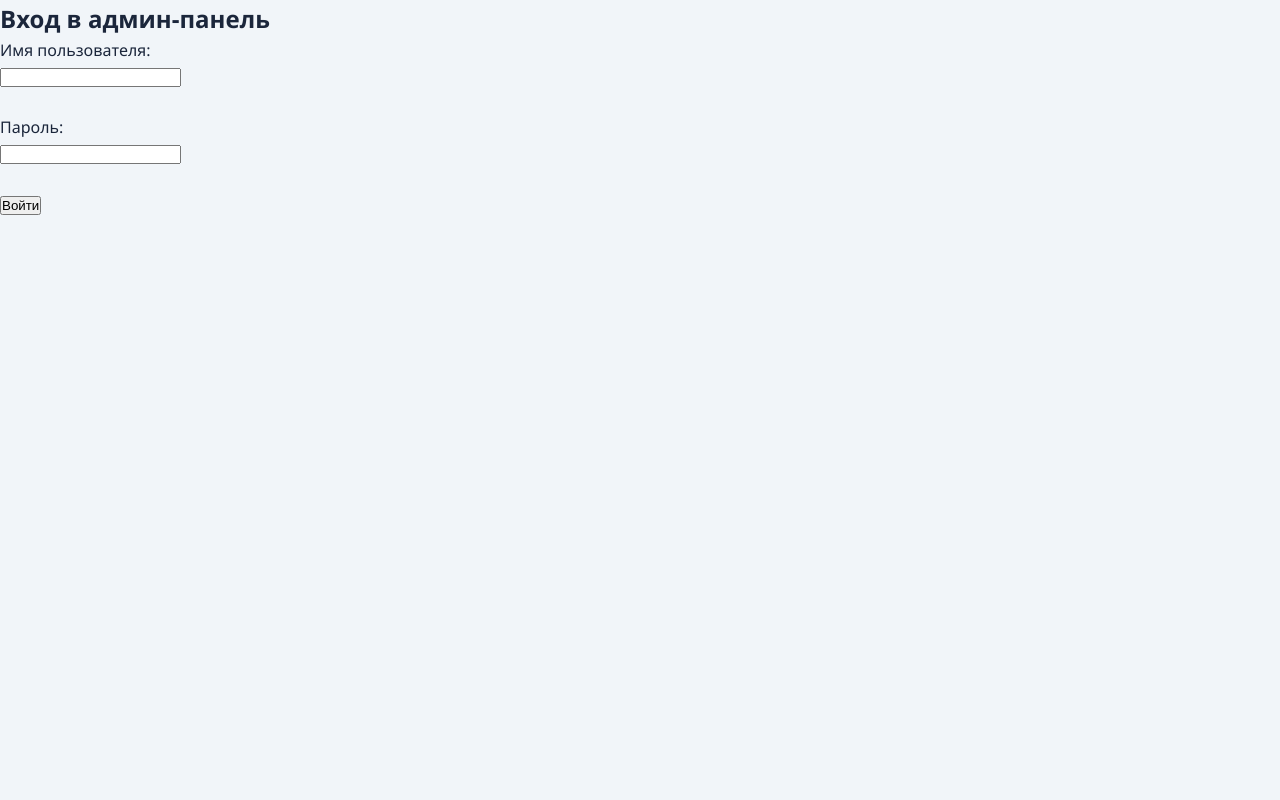
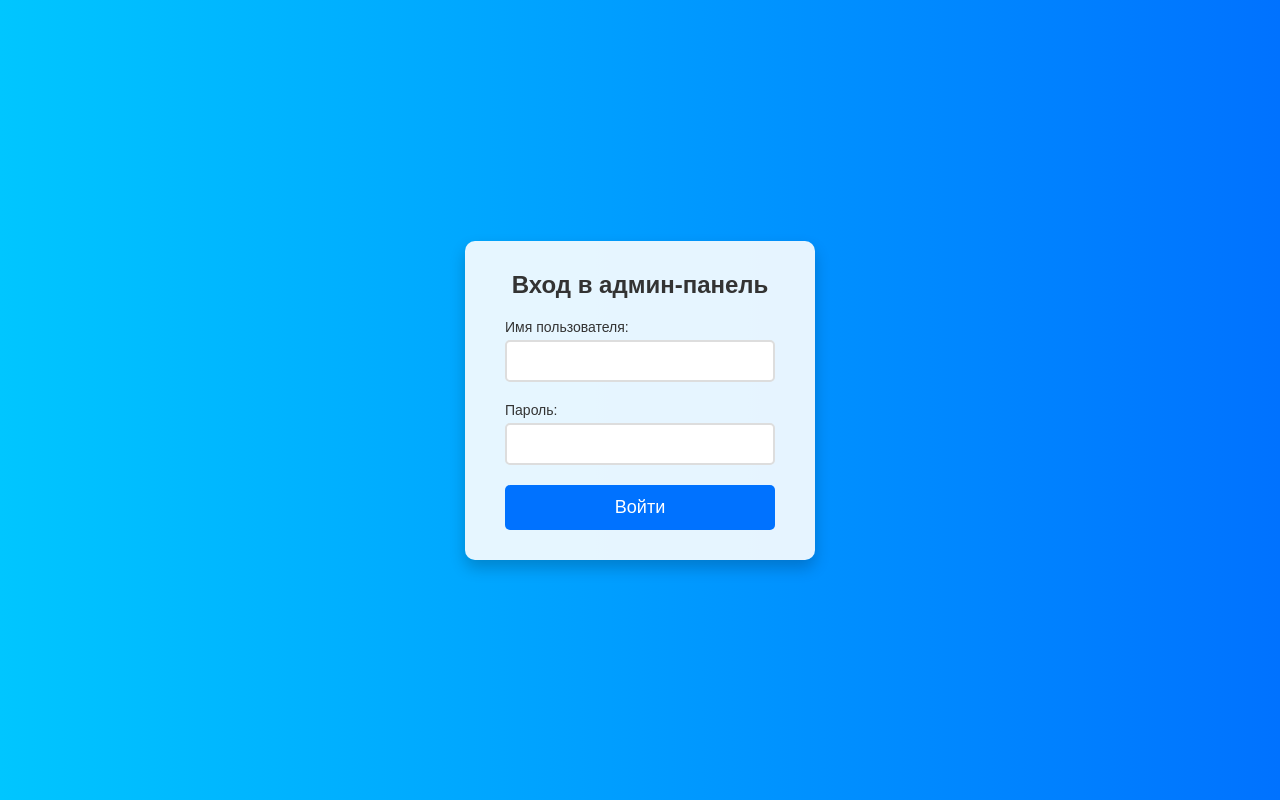
Before and after one commit to manch118/fastapi-blog, a FastAPI app: page /admin in a window 1280 px wide. Run offline with FastAPI, Linux system fonts and the light colour scheme.

Commit message:
Initial commit

```diff
--- /dev/null
+++ b/static/css/main1.css
@@ -0,0 +1,89 @@
+* {
+    margin: 0;
+    padding: 0;
+    box-sizing: border-box;
+}
+
+body {
+    font-family: 'Arial', sans-serif;
+    background: linear-gradient(to right, #00c6ff, #0072ff);
+    height: 100vh;
+    display: flex;
+    justify-content: center;
+    align-items: center;
+}
+
+.login-container {
+    display: flex;
+    justify-content: center;
+    align-items: center;
+    height: 100%;
+}
+
+.login-box {
+    background: rgba(255, 255, 255, 0.9);
+    padding: 30px 40px;
+    border-radius: 10px;
+    box-shadow: 0 8px 16px rgba(0, 0, 0, 0.2);
+    width: 350px;
+    text-align: center;
+    transition: transform 0.3s ease, box-shadow 0.3s ease;
+}
+
+.login-box:hover {
+    transform: translateY(-10px);
+    box-shadow: 0 12px 24px rgba(0, 0, 0, 0.3);
+}
+
+h2 {
+    margin-bottom: 20px;
+    color: #333;
+    font-size: 24px;
+    font-weight: bold;
+}
+
+.input-group {
+    margin-bottom: 20px;
+    text-align: left;
+}
+
+.input-group label {
+    font-size: 14px;
+    color: #333;
+    display: block;
+    margin-bottom: 5px;
+}
+
+.input-group input {
+    width: 100%;
+    padding: 10px;
+    font-size: 16px;
+    border: 2px solid #ddd;
+    border-radius: 5px;
+    transition: border-color 0.3s ease;
+}
+
+.input-group input:focus {
+    border-color: #0072ff;
+    outline: none;
+}
+
+.btn-submit {
+    width: 100%;
+    padding: 12px;
+    background: #0072ff;
+    color: #fff;
+    border: none;
+    border-radius: 5px;
+    font-size: 18px;
+    cursor: pointer;
+    transition: background 0.3s ease;
+}
+
+.btn-submit:hover {
+    background: #005bb5;
+}
+
+.btn-submit:active {
+    background: #003d7a;
+}
--- a/templates/admin.html
+++ b/templates/admin.html
@@ -1,19 +1,29 @@
 <!DOCTYPE html>
-<html>
+<html lang="ru">
 <head>
-    <title>Admin Login</title>
-    <link rel="stylesheet" href="/static/css/main.css">  <!-- если используешь css -->
+    <meta charset="UTF-8">
+    <meta name="viewport" content="width=device-width, initial-scale=1.0">
+    <title>Вход в админ-панель</title>
+    <link rel="stylesheet" href="/static/css/main1.css">
 </head>
 <body>
-    <h2>Вход в админ-панель</h2>
-    <form method="post" action="/admin/login">
-        <label for="username">Имя пользователя:</label><br>
-        <input type="text" id="username" name="username" required><br><br>
+    <div class="login-container">
+        <div class="login-box">
+            <h2>Вход в админ-панель</h2>
+            <form method="post" action="/admin/login">
+                <div class="input-group">
+                    <label for="username">Имя пользователя:</label>
+                    <input type="text" id="username" name="username" required>
+                </div>
 
-        <label for="password">Пароль:</label><br>
-        <input type="password" id="password" name="password" required><br><br>
+                <div class="input-group">
+                    <label for="password">Пароль:</label>
+                    <input type="password" id="password" name="password" required>
+                </div>
 
-        <button type="submit">Войти</button>
-    </form>
+                <button type="submit" class="btn-submit">Войти</button>
+            </form>
+        </div>
+    </div>
 </body>
 </html>
```
Also changed, not shown: blog.db.
